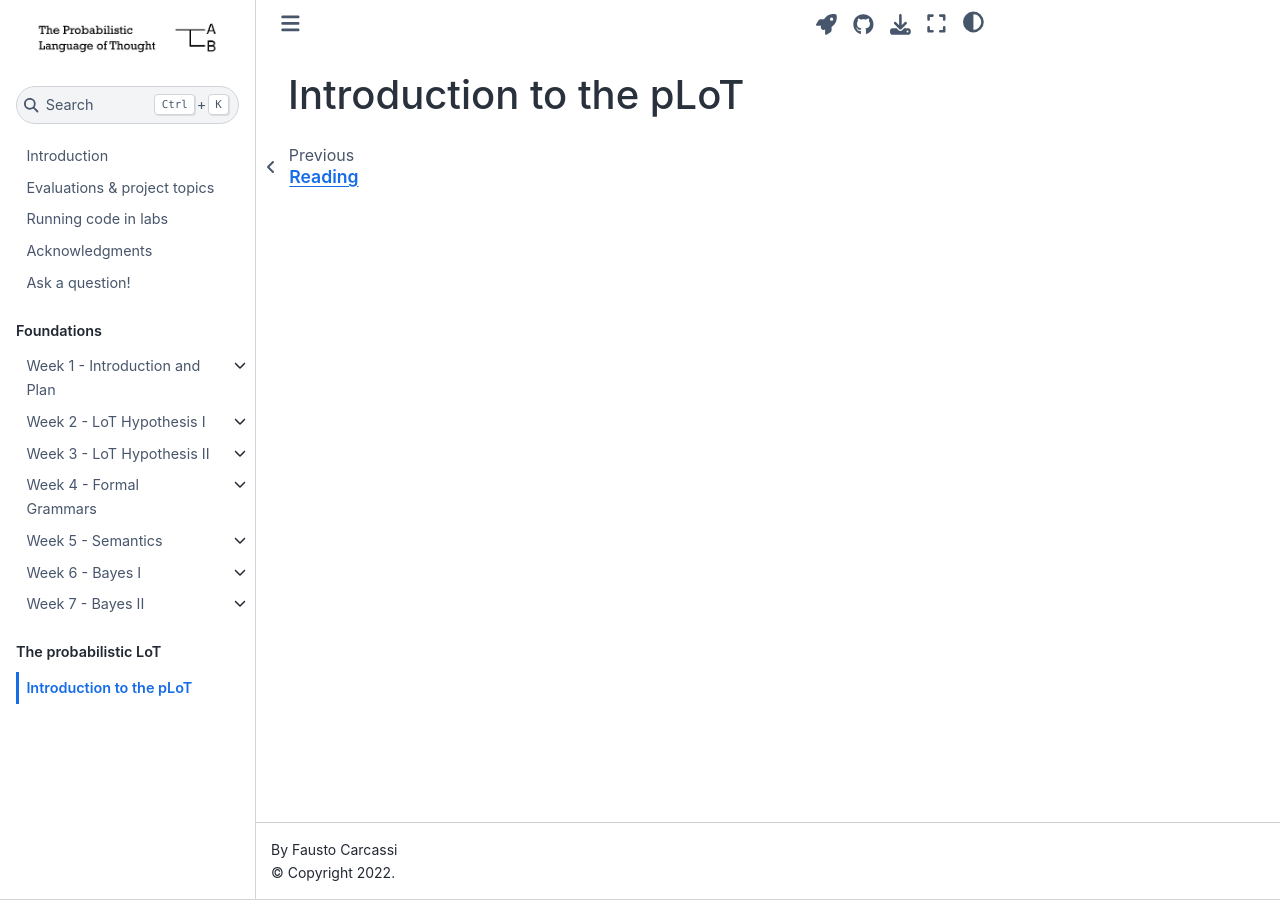
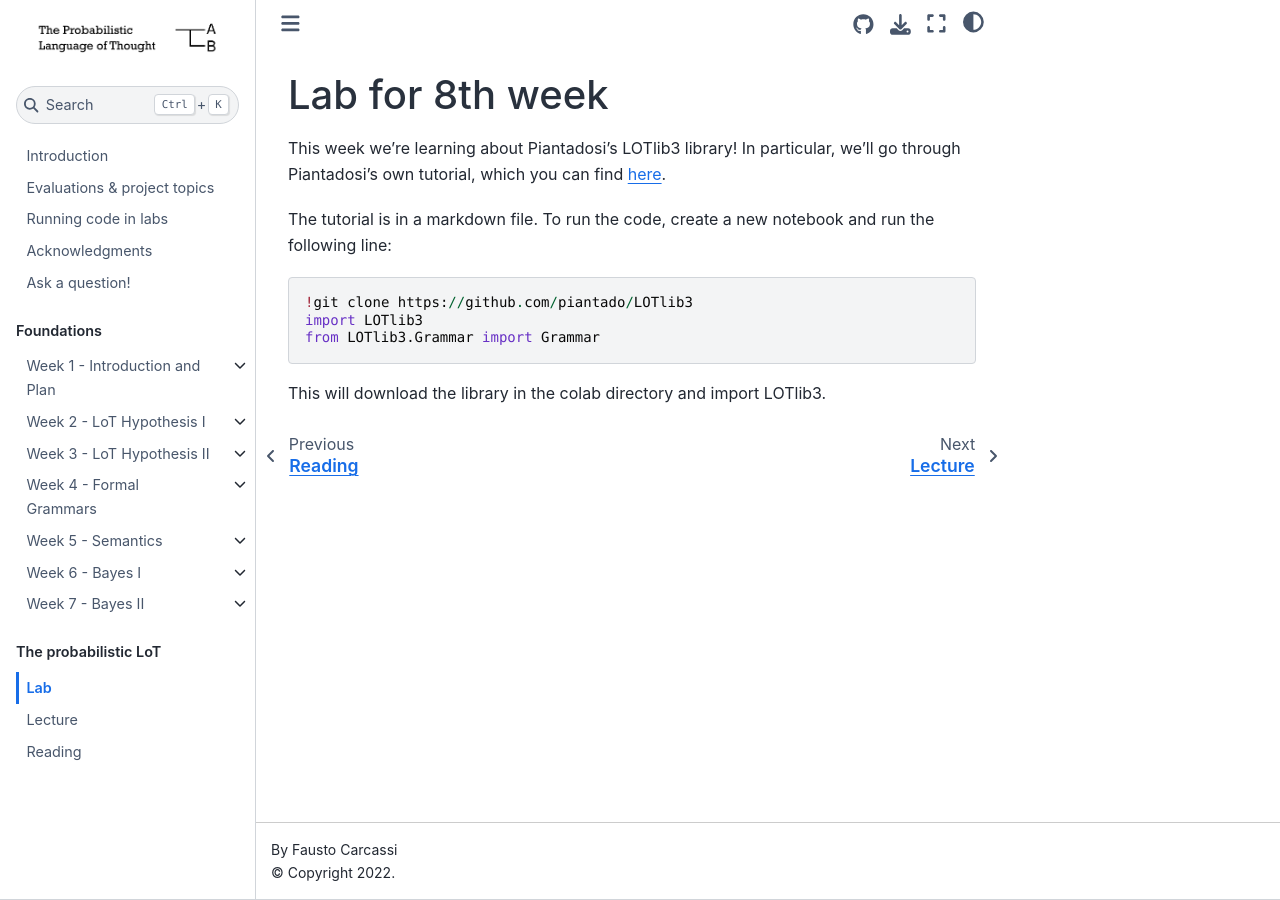
Before and after one commit to thelogicalgrammar/pLoT_course, a Jupyter Book: the page built from book/8_lab.md, in a window 1280 px wide. Built offline with Jupyter Book 1.0.4 settings and Sphinx 7.4.7 and the Sphinx Book theme 1.1.4, drawn with Linux system fonts in a browser that asks for light colours; pages that are not in the unit, such as notebooks, are missing from menus.

Commit message:
Add week 8

````diff
--- /dev/null
+++ b/book/8_lab.md
@@ -0,0 +1,16 @@
+# Lab for 8th week
+
+This week we're learning about Piantadosi's LOTlib3 library!
+In particular, we'll go through Piantadosi's own tutorial,
+which you can find [here](https://github.com/piantado/LOTlib3/blob/master/Documentation/Tutorial.md).
+
+The tutorial is in a markdown file.
+To run the code, create a new notebook and run the following line:
+
+```python
+!git clone https://github.com/piantado/LOTlib3
+import LOTlib3
+from LOTlib3.Grammar import Grammar
+```
+
+This will download the library in the colab directory and import LOTlib3.
--- a/book/_toc.yml
+++ b/book/_toc.yml
@@ -79,3 +79,8 @@ parts:
 - caption: The probabilistic LoT
   chapters:
     - file: 8_lab
+      title: Lab
+    - file: 8_lecture
+      title: Lecture
+    - file: 8_reading
+      title: Reading
````
Also changed, not shown: book/8_lecture.md (added, +5 -0 lines), book/8_reading.md (added, +9 -0 lines), book/7_lab.ipynb, book/8_lab.ipynb (deleted), 2 other files.
